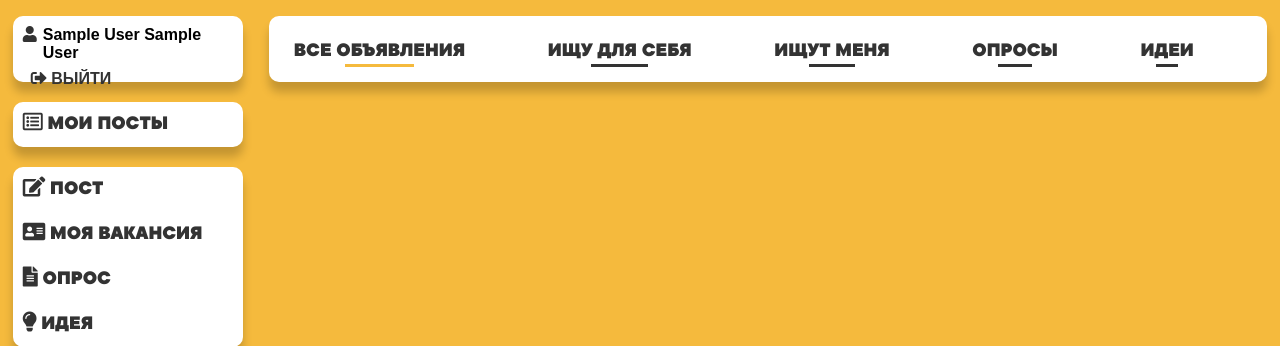
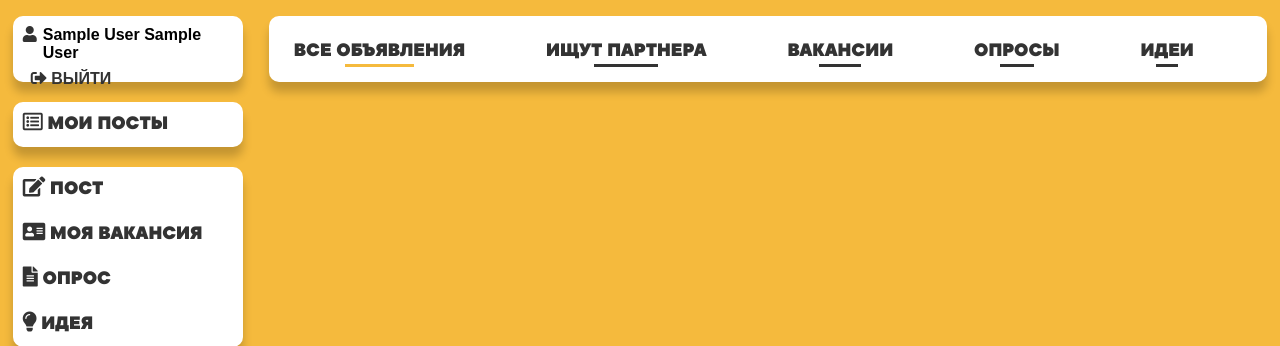
Before and after one commit to nocthu/IVR, a Flask app: page / in a window 1280 px wide. Shown: the top 346 px of the page. Run offline with Flask 2, Linux system fonts and the light colour scheme; the visitor is signed in with stand-in values (Sample User, id 1); data that the repository does not hold is empty; parts of the project's set-up code (start-up, migrations or seed data) failed here and were passed over; some libraries are stand-ins or nearby versions.

Commit message:
design-?

```diff
--- a/templates/index.html
+++ b/templates/index.html
@@ -63,11 +63,11 @@
                 </li>
 
                 <li class="type" data-filter="forme">
-                    <a href="#" class="custom-underline">Ищу для себя</a>
+                    <a href="#" class="custom-underline">Ищут партнера</a>
                 </li>
 
                 <li class="type" data-filter="me">
-                    <a href="#" class="custom-underline">Ищут меня</a>
+                    <a href="#" class="custom-underline">Вакансии</a>
                 </li>
 
                 <li class="type" data-filter="quizes">
```
